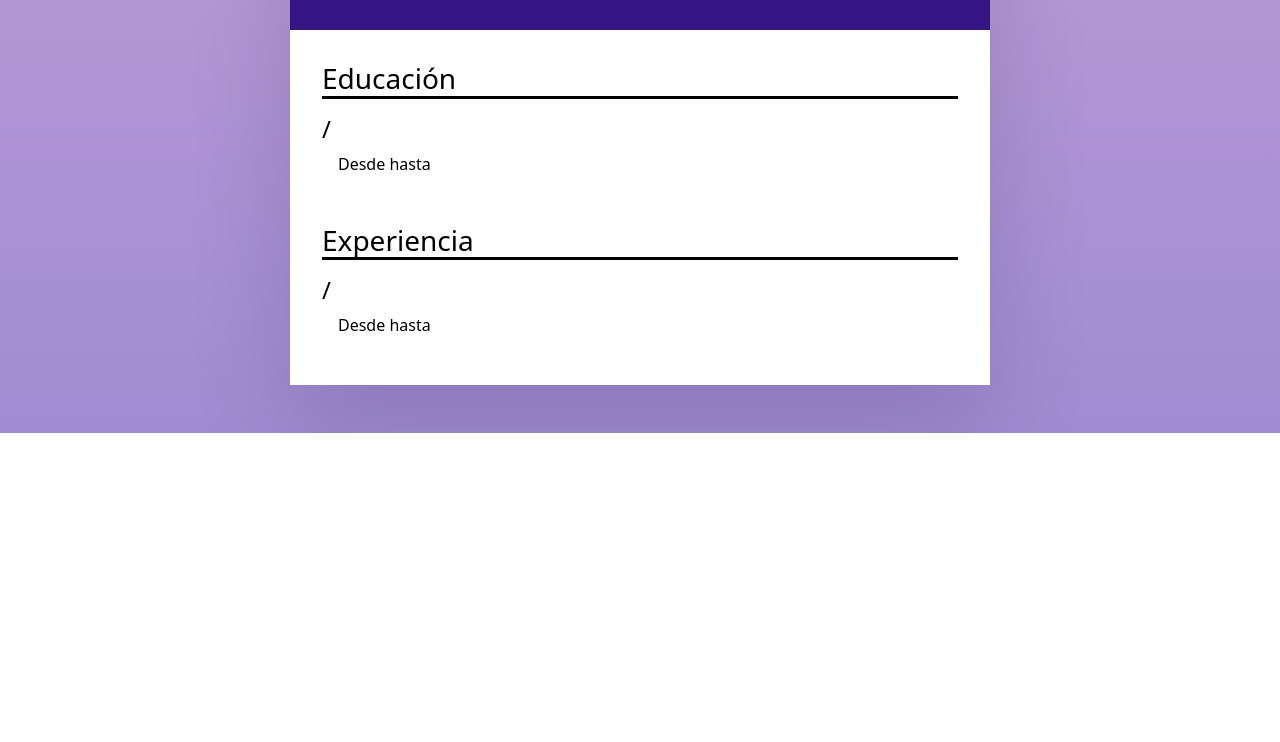
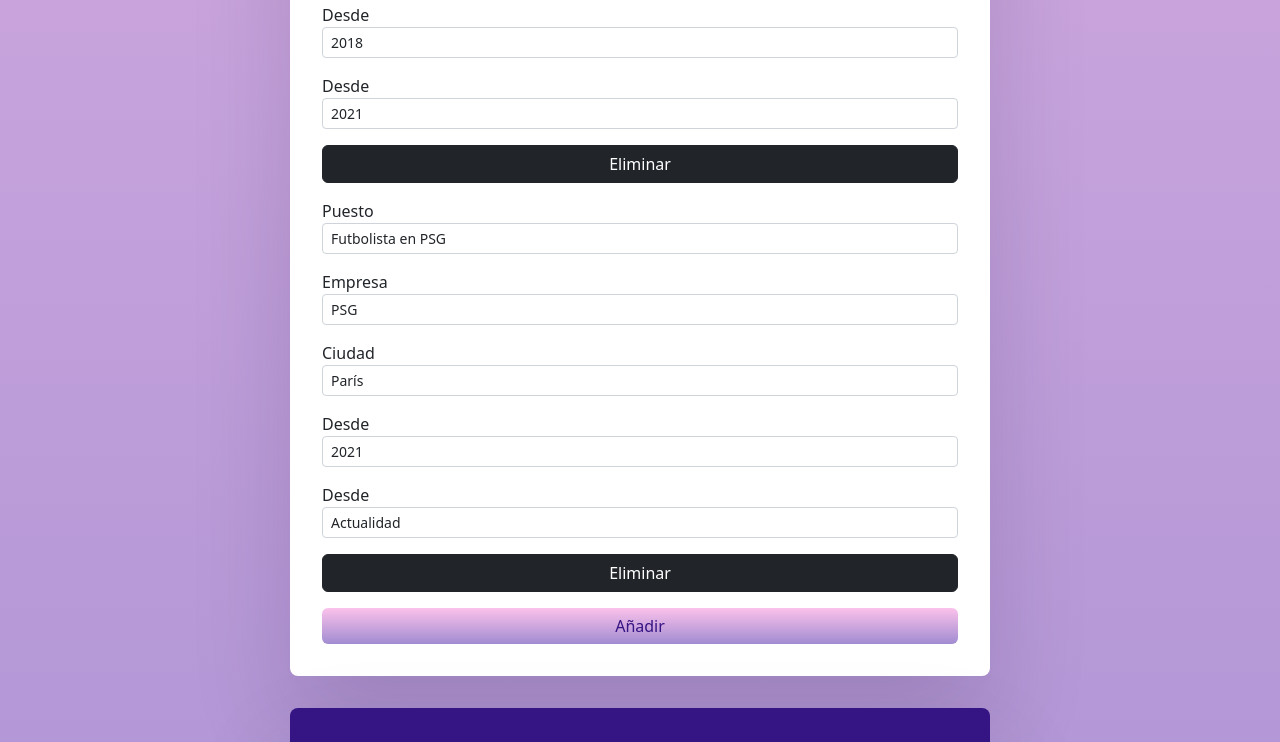
Before and after one commit to venutti/cv-project, a React (Create React App) app: page / in a window 1280 px wide. Shown: the part 1843-2585 px from the top of the page. Before the commit the page ends 2276 px from the top, so only its background shows below. Built offline with nearby package versions, Linux system fonts and the light colour scheme.

Commit message:
Cambia Main para usar functional components

```diff
--- a/src/components/Main.js
+++ b/src/components/Main.js
@@ -1,48 +1,44 @@
-import React from "react";
+import React, { useState } from "react";
 import uniqid from "uniqid";
 import CVPreview from "./CVPreview/CVPreview";
 import CVForm from "./CVForm/CVForm";
-import { cvEmpty } from "./assets/cvSamples";
+import { cvExample } from "./assets/cvSamples";
 
-class Main extends React.Component {
-  constructor(props) {
-    super(props);
-    this.state = this.props.cv || cvEmpty;
-  }
+function Main() {
+  const [personalData, setPersonalData] = useState(cvExample.personalData);
+  const [experienceData, setExperienceData] = useState(
+    cvExample.experienceData
+  );
+  const [educationData, setEducationData] = useState(cvExample.educationData);
 
-  handleChangePersonalData(event) {
+  const handleChangePersonalData = (event) => {
     const { name, value } = event.target;
-    this.setState({
-      personalData: {
-        ...this.state.personalData,
-        [name]: value,
-      },
-    });
-  }
+    const newPersonalData = { ...personalData, [name]: value };
+    setPersonalData(newPersonalData);
+  };
 
-  handleChangeEducationData(event, id) {
+  const handleChangeEducationData = (event, id) => {
     const { name, value } = event.target;
-    this.setState({
-      educationData: this.state.educationData.map((education) => {
+    const newEducationData = educationData.map((education) => {
       if (education.id === id) {
         return { ...education, [name]: value };
       } else {
         return education;
       }
-      }),
     });
-  }
-  handleRemoveEducationData(id) {
-    this.setState({
-      educationData: this.state.educationData.filter(
+    setEducationData(newEducationData);
+  };
+
+  const handleRemoveEducationData = (id) => {
+    const newEducationData = educationData.filter(
       (education) => education.id !== id
-      ),
-    });
-  }
-  handleAddEducationData() {
-    this.setState({
-      educationData: [
-        ...this.state.educationData,
+    );
+    setEducationData(newEducationData);
+  };
+
+  const handleAddEducationData = () => {
+    const newEducationData = [
+      ...educationData,
       {
         id: uniqid(),
         universityName: "",
@@ -51,33 +47,32 @@ class Main extends React.Component {
         from: "",
         to: "",
       },
-      ],
-    });
-  }
+    ];
+    setEducationData(newEducationData);
+  };
 
-  handleChangeExperienceData(event, id) {
+  const handleChangeExperienceData = (event, id) => {
     const { name, value } = event.target;
-    this.setState({
-      experienceData: this.state.experienceData.map((experience) => {
+    const newExperienceData = experienceData.map((experience) => {
       if (experience.id === id) {
         return { ...experience, [name]: value };
       } else {
         return experience;
       }
-      }),
     });
-  }
-  handleRemoveExperienceData(id) {
-    this.setState({
-      experienceData: this.state.experienceData.filter(
+    setExperienceData(newExperienceData);
+  };
+
+  const handleRemoveExperienceData = (id) => {
+    const newExperienceData = experienceData.filter(
       (experience) => experience.id !== id
-      ),
-    });
-  }
-  handleAddExperienceData() {
-    this.setState({
-      experienceData: [
-        ...this.state.experienceData,
+    );
+    setExperienceData(newExperienceData);
+  };
+
+  const handleAddExperienceData = () => {
+    const newExperienceData = [
+      ...experienceData,
       {
         id: uniqid(),
         position: "",
@@ -86,27 +81,31 @@ class Main extends React.Component {
         from: "",
         to: "",
       },
-      ],
-    });
-  }
+    ];
+    setExperienceData(newExperienceData);
+  };
 
-  render() {
   return (
     <>
       <CVForm
-          {...this.state}
-          onChangePersonal={this.handleChangePersonalData.bind(this)}
-          onChangeEducation={this.handleChangeEducationData.bind(this)}
-          onRemoveEducation={this.handleRemoveEducationData.bind(this)}
-          onAddEducation={this.handleAddEducationData.bind(this)}
-          onChangeExperience={this.handleChangeExperienceData.bind(this)}
-          onRemoveExperience={this.handleRemoveExperienceData.bind(this)}
-          onAddExperience={this.handleAddExperienceData.bind(this)}
+        personalData={personalData}
+        educationData={educationData}
+        experienceData={experienceData}
+        onChangePersonal={handleChangePersonalData}
+        onChangeEducation={handleChangeEducationData}
+        onRemoveEducation={handleRemoveEducationData}
+        onAddEducation={handleAddEducationData}
+        onChangeExperience={handleChangeExperienceData}
+        onRemoveExperience={handleRemoveExperienceData}
+        onAddExperience={handleAddExperienceData}
       ></CVForm>
-        <CVPreview {...this.state}></CVPreview>
+      <CVPreview
+        personalData={personalData}
+        educationData={educationData}
+        experienceData={experienceData}
+      ></CVPreview>
     </>
   );
 }
-}
 
 export default Main;
--- a/src/index.js
+++ b/src/index.js
@@ -3,8 +3,4 @@ import ReactDOM from "react-dom/client";
 import App from "./App";
 
 const root = ReactDOM.createRoot(document.getElementById("root"));
-root.render(
-  <React.StrictMode>
-    <App />
-  </React.StrictMode>
-);
+root.render(<App />);
```
Lines whose indentation alone changed are shown as unchanged.
